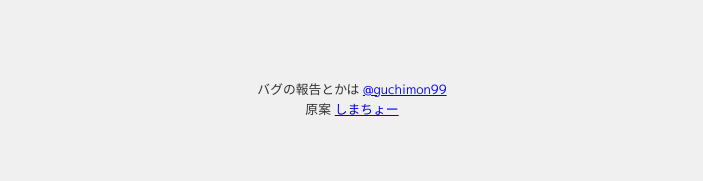
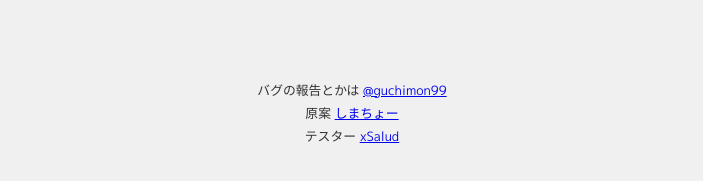
Before and after one commit to guchimon99/tategaki-ranger, a Vue app: page / in a window 1280 px wide. Shown: the part 949-1130 px from the top of the page, without its empty margins (288-991 px from the left). Built offline with nearby package versions, Linux system fonts and the light colour scheme.

Commit message:
テスターの追加

```diff
--- a/src/App.vue
+++ b/src/App.vue
@@ -11,7 +11,8 @@
       v-bind:text="verticalized" />
     <div class="footer">
       バグの報告とかは <a href="https://twitter.com/guchimon99">@guchimon99</a><br>
-      原案 <a href="https://twitter.com/Ash4Crypto/status/1115994874040311809">しまちょー </a>
+      原案 <a href="https://twitter.com/Ash4Crypto/status/1115994874040311809">しまちょー </a><br>
+      テスター <a href="https://twitter.com/xSaludSaru">xSalud</a>
     </div>
   </div>
 </template>
@@ -89,6 +90,7 @@ body {
     text-align: center;
     color: #333333;
     font-size: 0.8rem;
+    line-height: 1.8;
   }
 }
 </style>
```
